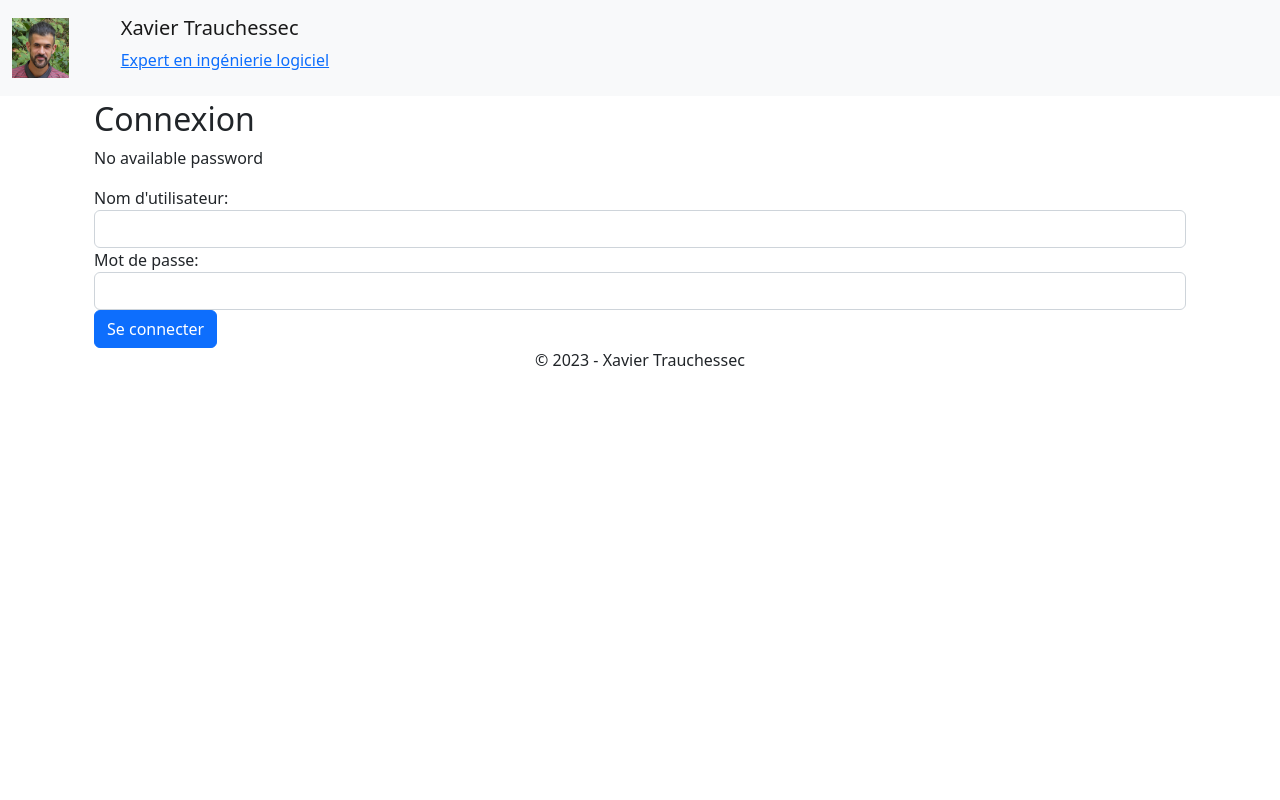
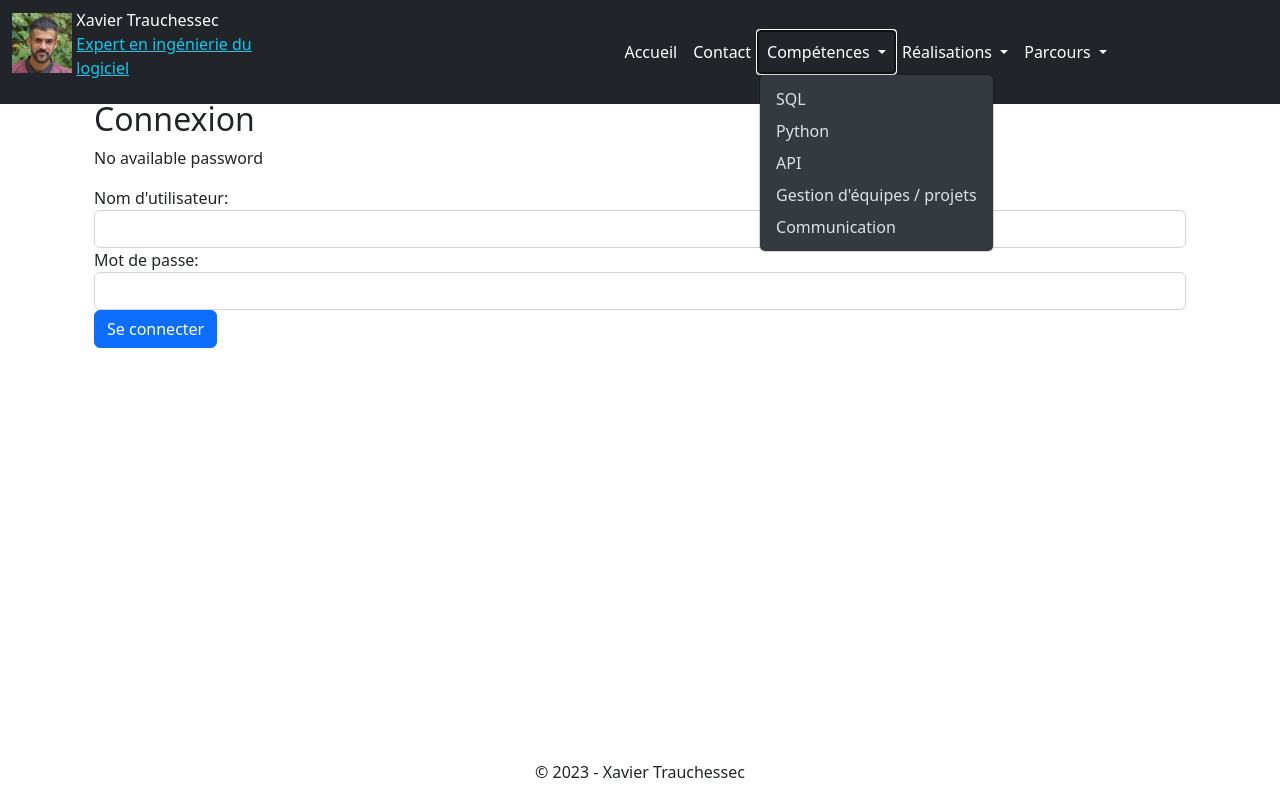
Before and after one commit to Frozenn-X/true_portfolio, a Django app: page /login/ in a window 1280 px wide, after a click on "Compétences". Run offline with Django 4.2, Linux system fonts and the light colour scheme.

Commit message:
toi perrine

```diff
--- a/templates/base.html
+++ b/templates/base.html
@@ -1,26 +1,24 @@
+{% load static %}
 <!DOCTYPE html>
 <html lang="fr">
     <head>
-        <meta charset="UTF-8">
+        <!-- Required meta tags -->
+        <meta charset="utf-8">
+        <meta name="viewport" content="width=device-width, initial-scale=1, shrink-to-fit=no">
         <title>{% block title %}Mon Portfolio{% endblock %}</title>
-        <meta name="viewport" content="width=device-width, initial-scale=1">
+        {% block favicon %} <link rel="shortcut icon" type="image/png" href="{% static 'img/moi.jpg' %}"/> {% endblock %}
         <!-- Liens CSS de Bootstrap -->
-        <link href="https://cdn.jsdelivr.net/npm/bootstrap@5.2.3/dist/css/bootstrap.min.css" rel="stylesheet" crossorigin="anonymous"
-        integrity="sha384-rbsA2VBKQhggwzxH7pPCaAqO46MgnOM80zW1RWuH61DGLwZJEdK2Kadq2F9CUG65">
-    </head>
-    <body>
-        <header>
+        <!-- Bootstrap CSS -->
+        <link href="https://cdn.jsdelivr.net/npm/bootstrap@5.2.3/dist/css/bootstrap.min.css" rel="stylesheet" integrity="sha384-rbsA2VBKQhggwzxH7pPCaAqO46MgnOM80zW1RWuH61DGLwZJEdK2Kadq2F9CUG65" crossorigin="anonymous">
+        <script src="https://cdn.jsdelivr.net/npm/bootstrap@5.2.3/dist/js/bootstrap.bundle.min.js" integrity="sha384-kenU1KFdBIe4zVF0s0G1M5b4hcpxyD9F7jL+jjXkk+Q2h455rYXK/7HAuoJl+0I4" crossorigin="anonymous"></script>    <body>
+        <main style="margin-top: 100px;"  class="container">
             {% include 'includes/menu.html' %}
-        </header>
-        <main style="margin-top: 100px;"  class="container">
-        {% block content %}
-        {% endblock %}
+            {% block content %}
+
+            {% endblock %}
         </main>
-        <!-- Liens JavaScript de Bootstrap (à placer à la fin du body) -->
-        <script src="https://cdn.jsdelivr.net/npm/bootstrap@5.2.3/dist/js/bootstrap.bundle.min.js" crossorigin="anonymous"
-        integrity="sha384-kenU1KFdBIe4zVF0s0G1M5b4hcpxyD9F7jL+jjXkk+Q2h455rYXK/7HAuoJl+0I4" ></script>
+
+
     </body>
-    <footer  class="container text-center">
-        <p>© 2023 - Xavier Trauchessec</p>
-    </footer>
+    {% include 'includes/footer.html' %}
 </html>
--- /dev/null
+++ b/templates/includes/footer.html
@@ -0,0 +1,3 @@
+<footer class="container text-center fixed-bottom">
+    <p>© 2023 - Xavier Trauchessec</p>
+</footer>
--- a/templates/includes/menu.html
+++ b/templates/includes/menu.html
@@ -1,57 +1,69 @@
 {% load static %}
 <!-- menu.html -->
-<nav class="navbar navbar-expand-lg navbar-light bg-light fixed-top">
+<nav class="navbar navbar-expand-lg navbar-light bg-light fixed-top bg-dark text-white">
     <div class="container-fluid dropdown row">
-        <a class="navbar-brand row col-1" href="{% url 'web:home' %}">
-            <img src="{% static 'img/moi.jpg' %}" alt="image de ma magnifique personne" height="60">
-            <p class='col-11 row'>
+        <div class="col-3 row">
+            <a class="navbar-brand col-2" href="{% url 'web:home' %}">
+                <img src="{% static 'img/moi.jpg' %}" alt="image de ma magnifique personne" height="60">
+            </a>
+            <p class='col-10 row'>
                 <span class='col-12'> Xavier Trauchessec </span>
-                <a class=""><span class='col-12'>Expert en ingénierie logiciel</span></a>
+                <!-- Button trigger modal -->
+                <span class="link-info underline" data-bs-toggle="modal" data-bs-target="#exampleModal">
+                    <u>Expert en ingénierie du logiciel</u>
+                </span>
             </p>
-        </a>
+        </div>
         <button class="navbar-toggler" type="button" data-bs-toggle="collapse" data-bs-target="#navbarNavDropdown"
             aria-controls="navbarNavDropdown"aria-expanded="false" aria-label="Toggle navigation">
             <span class="navbar-toggler-icon"></span>
         </button>
         <div class="collapse navbar-collapse col-11"  aria-labelledby="navbarDropdown" id="navbarNavDropdown">
-            <ul class="navbar-nav m-auto mb-2 mb-lg-0">
-                <li class="nav-item">
-                    <a class="nav-link" aria-current="page" href="{% url 'web:home' %}">Accueil</a>
+            <ul class="navbar-nav m-auto mb-2 mb-lg-0 ">
+                <li class="nav-item ">
+                    <a class="nav-link text-white" aria-current="page" href="{% url 'web:home' %}">Accueil</a>
                 </li>
                 <li class="nav-item">
-                    <a class="nav-link" href="{% url 'web:contact' %}">Contact</a>
+                    <a class="nav-link text-white" href="{% url 'web:contact' %}">Contact</a>
                 </li>
                 <li class="nav-item dropdown dropdown">
-                    <a class="nav-link dropdown-toggle dropdown-menu-end" href="#" id="competencesDropdown" role="button" data-bs-toggle="dropdown" aria-expanded="false">
+                    <a class="nav-link dropdown-toggle dropdown-menu-end text-white" href="#" id="competencesDropdown" role="button" data-bs-toggle="dropdown" aria-expanded="false">
                         Compétences
                     </a>
-                    <ul class="dropdown-menu" aria-labelledby="competencesDropdown">
-                        <li><a class="dropdown-item" href="#">Compétence 1</a></li>
-                        <li><a class="dropdown-item" href="#">Compétence 2</a></li>
-                        <li><a class="dropdown-item" href="#">Compétence 3</a></li>
+                    <ul class="dropdown-menu dropdown-menu-dark" aria-labelledby="competencesDropdown">
+                        <li><a class="dropdown-item " href="#"> SQL </a></li>
+                        <li><a class="dropdown-item" href="{% url 'web:python-desc' %}"> Python </a></li>
+                        <li><a class="dropdown-item" href="{% url 'web:api-desc' %}"> API </a></li>
+                        <li><a class="dropdown-item" href="#"> Gestion d'équipes / projets </a></li>
+                        <li><a class="dropdown-item" href="#"> Communication </a></li>
                     </ul>
                 </li>
                 <li class="nav-item dropdown dropdown">
-                    <a class="nav-link dropdown-toggle" href="#" id="realisationsDropdown" role="button" data-bs-toggle="dropdown" aria-expanded="false">
+                    <a class="nav-link dropdown-toggle text-white" href="#" id="realisationsDropdown" role="button" data-bs-toggle="dropdown" aria-expanded="false">
                     Réalisations
                     </a>
-                    <ul class="dropdown-menu" aria-labelledby="realisationsDropdown">
-                        <li><a class="dropdown-item" href="#">Réalisations 1</a></li>
-                        <li><a class="dropdown-item" href="#">Réalisations 2</a></li>
-                        <li><a class="dropdown-item" href="#">Réalisations 3</a></li>
+                    <ul class="dropdown-menu dropdown-menu-dark" aria-labelledby="realisationsDropdown">
+                        <li><a class="dropdown-item" href="#"> -> Scraping web</a></li>
+                        <li><a class="dropdown-item" href="#"> -> Datactive</a></li>
+                        <li><a class="dropdown-item" href="#"> -> Script de générations d'emails</a></li>
+                        <li><a class="dropdown-item" href="#"> -> SAM</a></li>
                     </ul>
                 </li>
                 <li class="nav-item dropdown">
-                    <a class="nav-link dropdown-toggle" href="#" id="parcoursDropdown" role="button" data-bs-toggle="dropdown" aria-expanded="false">
+                    <a class="nav-link dropdown-toggle text-white" href="#" id="parcoursDropdown" role="button" data-bs-toggle="dropdown" aria-expanded="false">
                         Parcours
                     </a>
-                    <ul class="dropdown-menu" aria-labelledby="parcoursDropdown">
-                        <li><a class="dropdown-item" href="#">Parcours 1</a></li>
-                        <li><a class="dropdown-item" href="#">Parcours 2</a></li>
-                        <li><a class="dropdown-item" href="#">Parcours 3</a></li>
+                    <ul class="dropdown-menu dropdown-menu-dark" aria-labelledby="parcoursDropdown">
+                        <li><a class="dropdown-item" href="#"><i class="bi bi-chevron-right"></i> Lycée : Théophile Roussel</a></li>
+                        <li><a class="dropdown-item" href="#"><i class="bi bi-chevron-right"></i> UM2 Montpellier</a></li>
+                        <li><a class="dropdown-item" href="#"><i class="bi bi-chevron-right"></i> Travail Saisonnier</a></li>
+                        <li><a class="dropdown-item" href="#"><i class="bi bi-chevron-right"></i> INTECH</a></li>
+                        <li><a class="dropdown-item" href="#"><i class="bi bi-chevron-right"></i> Stage de 6 mois à E4IA (Euphoria)</a></li>
+                        <li><a class="dropdown-item" href="#"><i class="bi bi-chevron-right"></i> Alternance à Avenir Data</a></li>
                     </ul>
                 </li>
             </ul>
         </div>
     </div>
 </nav>
+{% include 'includes/modal.html' with titre='Expert en ingénierie du logiciel, mais c\'est quoi ?' msg_link='En savoir plus...' link='https://www.francecompetences.fr/recherche/rncp/35419/' message='Contenu de la modal' to_validate=False to_cancel=False to_close=True centered=True %}
--- /dev/null
+++ b/templates/includes/messages.html
@@ -0,0 +1,5 @@
+<div>
+    <p>
+        <span >{{error_msg}}</span>
+    </p>
+</div>
--- a/templates/includes/modal.html
+++ b/templates/includes/modal.html
@@ -0,0 +1,30 @@
+<!-- Modal -->
+<div class="modal fade" id="exampleModal" tabindex="-1" aria-labelledby="exampleModalLabel" aria-hidden="true">
+    <div class="modal-dialog {% if centered is True %} modal-dialog-centered {% endif %}">
+        <div class="modal-content">
+            <div class="modal-header">
+                <h5 class="modal-title" id="exampleModalLabel">{{ titre }}</h5>
+                <button type="button" class="btn-close" data-bs-dismiss="modal" aria-label="Close"></button>
+            </div>
+            <div class="modal-body">
+                <p class="text-center">
+                    {{ message }}
+                </p>
+                {% if link %}
+                    <span><a href="{{ link }}" target="_blank">{{ msg_link }}</a></span>
+                {% endif %}
+            </div>
+            <div class="modal-footer">
+                {% if to_validate is True %}
+                    <button type="button" class="btn btn-primary">Valider</button>
+                {% endif %}
+                {% if to_cancel is True %}
+                    <button type="button" class="btn btn-primary" data-bs-dismiss="modal">Annuler</button>
+                {% endif %}
+                {% if to_close is True %}
+                    <button type="button" class="btn btn-secondary" data-bs-dismiss="modal">Fermer</button>
+                {% endif %}
+            </div>
+        </div>
+    </div>
+</div>
--- a/templates/web/login.html
+++ b/templates/web/login.html
@@ -1,15 +1,13 @@
 {% extends 'base.html' %}
-
+{% load static %}
+{% block title %}Mon Portfolio{% endblock %}
+{% block favicon %} <link rel="shortcut icon" type="image/png" href="{% static 'img/moi.jpg' %}"/> {% endblock %}
 {% block content %}
 <div class="container">
     <h2>Connexion</h2>
     <form method="post">
         {% if error_msg %}
-            <div>
-                <p>
-                    {{error_msg}}
-                </p>
-            </div>
+            {% include 'includes/messages.html' %}
         {% endif %}
         {% csrf_token %}
         <div class="form-group">
--- a/web/urls.py
+++ b/web/urls.py
@@ -13,4 +13,6 @@ urlpatterns = [
     # page contact
     path('contact/', views.contact, name='contact'),
     path('contact', views.contact, name='contact'),
+    path('api-desc', views.apis, name='api-desc'),
+    path('python-desc', views.python, name='python-desc')
 ]
--- a/web/views.py
+++ b/web/views.py
@@ -28,3 +28,9 @@ def home(request):
 
 def contact(request):
     return render(request, 'web/home.html')
+
+def apis(request):
+    return render(request=request, template_name='web/competence/api.html', context={})
+
+def python(request):
+    return render(request=request, template_name='web/competence/python.html', context={})
```
Also changed, not shown: templates/web/competence/api.html (added, +27 -0 lines), templates/web/competence/python.html (added, +48 -0 lines), templates/web/home.html (+8 -2 lines).
